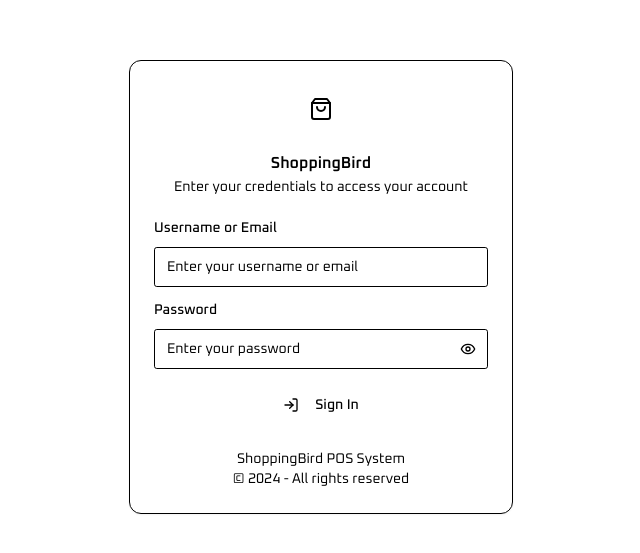
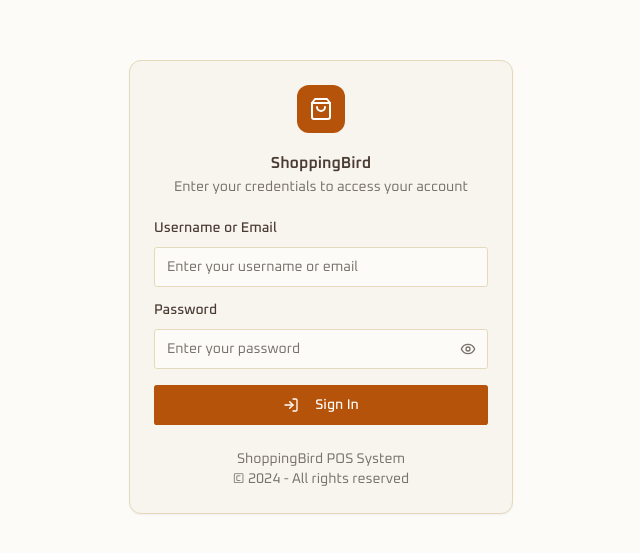
Before and after one commit to ibrahimhuycn/ShoppingBirds, a Next.js app: page /login in a window 1280 px wide. Shown: the part 145-698 px from the top of the page, without its empty margins (319-959 px from the left). Built offline with nearby package versions, Linux system fonts and the light colour scheme; no server answers.

Commit message:
fix: Correct CSS variable format for Tailwind color system compatibility

```diff
--- a/src/app/globals.css
+++ b/src/app/globals.css
@@ -3,152 +3,75 @@
 @tailwind utilities;
 
 :root {
-  --background: hsl(40.0000 60.0000% 98.0392%);
-  --foreground: hsl(20.8696 18.4000% 24.5098%);
-  --card: hsl(36.0000 41.6667% 95.2941%);
-  --card-foreground: hsl(20.8696 18.4000% 24.5098%);
-  --popover: hsl(36.0000 41.6667% 95.2941%);
-  --popover-foreground: hsl(20.8696 18.4000% 24.5098%);
-  --primary: hsl(25.9649 90.4762% 37.0588%);
-  --primary-foreground: hsl(0 0% 100%);
-  --secondary: hsl(34.2857 60.8696% 72.9412%);
-  --secondary-foreground: hsl(33.3333 5.4545% 32.3529%);
-  --muted: hsl(39.1304 45.0980% 90.0000%);
-  --muted-foreground: hsl(25.0000 5.2632% 44.7059%);
-  --accent: hsl(34.2857 68.2927% 83.9216%);
-  --accent-foreground: hsl(33.3333 5.4545% 32.3529%);
-  --destructive: hsl(0 70% 35.2941%);
-  --destructive-foreground: hsl(0 0% 100%);
-  --border: hsl(43.5000 42.5532% 81.5686%);
-  --input: hsl(43.5000 42.5532% 81.5686%);
-  --ring: hsl(25.9649 90.4762% 37.0588%);
-  --chart-1: hsl(25.9649 90.4762% 37.0588%);
-  --chart-2: hsl(25.0000 5.2632% 44.7059%);
-  --chart-3: hsl(35.4545 91.6667% 32.9412%);
-  --chart-4: hsl(25.0000 5.2632% 44.7059%);
-  --chart-5: hsl(40.6061 96.1165% 40.3922%);
-  --sidebar: hsl(39.1304 45.0980% 90.0000%);
-  --sidebar-foreground: hsl(20.8696 18.4000% 24.5098%);
-  --sidebar-primary: hsl(25.9649 90.4762% 37.0588%);
-  --sidebar-primary-foreground: hsl(0 0% 100%);
-  --sidebar-accent: hsl(35.4545 91.6667% 32.9412%);
-  --sidebar-accent-foreground: hsl(0 0% 100%);
-  --sidebar-border: hsl(43.5000 42.5532% 81.5686%);
-  --sidebar-ring: hsl(25.9649 90.4762% 37.0588%);
-  --font-sans: Oxanium, sans-serif;
-  --font-serif: Merriweather, serif;
-  --font-mono: Fira Code, monospace;
+  --background: 40.0000 60.0000% 98.0392%;
+  --foreground: 20.8696 18.4000% 24.5098%;
+  --card: 36.0000 41.6667% 95.2941%;
+  --card-foreground: 20.8696 18.4000% 24.5098%;
+  --popover: 36.0000 41.6667% 95.2941%;
+  --popover-foreground: 20.8696 18.4000% 24.5098%;
+  --primary: 25.9649 90.4762% 37.0588%;
+  --primary-foreground: 0 0% 100%;
+  --secondary: 34.2857 60.8696% 72.9412%;
+  --secondary-foreground: 33.3333 5.4545% 32.3529%;
+  --muted: 39.1304 45.0980% 90.0000%;
+  --muted-foreground: 25.0000 5.2632% 44.7059%;
+  --accent: 34.2857 68.2927% 83.9216%;
+  --accent-foreground: 33.3333 5.4545% 32.3529%;
+  --destructive: 0 70% 35.2941%;
+  --destructive-foreground: 0 0% 100%;
+  --border: 43.5000 42.5532% 81.5686%;
+  --input: 43.5000 42.5532% 81.5686%;
+  --ring: 25.9649 90.4762% 37.0588%;
+  --chart-1: 25.9649 90.4762% 37.0588%;
+  --chart-2: 25.0000 5.2632% 44.7059%;
+  --chart-3: 35.4545 91.6667% 32.9412%;
+  --chart-4: 25.0000 5.2632% 44.7059%;
+  --chart-5: 40.6061 96.1165% 40.3922%;
+  --sidebar: 39.1304 45.0980% 90.0000%;
+  --sidebar-foreground: 20.8696 18.4000% 24.5098%;
+  --sidebar-primary: 25.9649 90.4762% 37.0588%;
+  --sidebar-primary-foreground: 0 0% 100%;
+  --sidebar-accent: 35.4545 91.6667% 32.9412%;
+  --sidebar-accent-foreground: 0 0% 100%;
+  --sidebar-border: 43.5000 42.5532% 81.5686%;
+  --sidebar-ring: 25.9649 90.4762% 37.0588%;
   --radius: 0.3rem;
-  --shadow-2xs: 0px 2px 3px 0px hsl(28 18% 25% / 0.09);
-  --shadow-xs: 0px 2px 3px 0px hsl(28 18% 25% / 0.09);
-  --shadow-sm: 0px 2px 3px 0px hsl(28 18% 25% / 0.18), 0px 1px 2px -1px hsl(28 18% 25% / 0.18);
-  --shadow: 0px 2px 3px 0px hsl(28 18% 25% / 0.18), 0px 1px 2px -1px hsl(28 18% 25% / 0.18);
-  --shadow-md: 0px 2px 3px 0px hsl(28 18% 25% / 0.18), 0px 2px 4px -1px hsl(28 18% 25% / 0.18);
-  --shadow-lg: 0px 2px 3px 0px hsl(28 18% 25% / 0.18), 0px 4px 6px -1px hsl(28 18% 25% / 0.18);
-  --shadow-xl: 0px 2px 3px 0px hsl(28 18% 25% / 0.18), 0px 8px 10px -1px hsl(28 18% 25% / 0.18);
-  --shadow-2xl: 0px 2px 3px 0px hsl(28 18% 25% / 0.45);
-  --tracking-normal: 0em;
-  --spacing: 0.25rem;
 }
 
 .dark {
-  --background: hsl(24 9.8039% 10%);
-  --foreground: hsl(60 4.7619% 95.8824%);
-  --card: hsl(12.0000 6.4935% 15.0980%);
-  --card-foreground: hsl(60 4.7619% 95.8824%);
-  --popover: hsl(12.0000 6.4935% 15.0980%);
-  --popover-foreground: hsl(60 4.7619% 95.8824%);
-  --primary: hsl(24.5815 94.9791% 53.1373%);
-  --primary-foreground: hsl(0 0% 100%);
-  --secondary: hsl(33.3333 5.4545% 32.3529%);
-  --secondary-foreground: hsl(20 5.8824% 90%);
-  --muted: hsl(12.0000 6.4935% 15.0980%);
-  --muted-foreground: hsl(24.0000 5.4348% 63.9216%);
-  --accent: hsl(198.4615 46.4286% 21.9608%);
-  --accent-foreground: hsl(20 5.8824% 90%);
-  --destructive: hsl(0 72.2222% 50.5882%);
-  --destructive-foreground: hsl(0 0% 100%);
-  --border: hsl(30 6.2500% 25.0980%);
-  --input: hsl(30 6.2500% 25.0980%);
-  --ring: hsl(24.5815 94.9791% 53.1373%);
-  --chart-1: hsl(24.5815 94.9791% 53.1373%);
-  --chart-2: hsl(198.6301 88.6640% 48.4314%);
-  --chart-3: hsl(45.3982 93.3884% 47.4510%);
-  --chart-4: hsl(24.0000 5.4348% 63.9216%);
-  --chart-5: hsl(25.0000 5.2632% 44.7059%);
-  --sidebar: hsl(12.0000 6.4935% 15.0980%);
-  --sidebar-foreground: hsl(60 4.7619% 95.8824%);
-  --sidebar-primary: hsl(24.5815 94.9791% 53.1373%);
-  --sidebar-primary-foreground: hsl(0 0% 100%);
-  --sidebar-accent: hsl(198.6301 88.6640% 48.4314%);
-  --sidebar-accent-foreground: hsl(212.3077 73.0337% 17.4510%);
-  --sidebar-border: hsl(30 6.2500% 25.0980%);
-  --sidebar-ring: hsl(24.5815 94.9791% 53.1373%);
-  --font-sans: Oxanium, sans-serif;
-  --font-serif: Merriweather, serif;
-  --font-mono: Fira Code, monospace;
+  --background: 24 9.8039% 10%;
+  --foreground: 60 4.7619% 95.8824%;
+  --card: 12.0000 6.4935% 15.0980%;
+  --card-foreground: 60 4.7619% 95.8824%;
+  --popover: 12.0000 6.4935% 15.0980%;
+  --popover-foreground: 60 4.7619% 95.8824%;
+  --primary: 24.5815 94.9791% 53.1373%;
+  --primary-foreground: 0 0% 100%;
+  --secondary: 33.3333 5.4545% 32.3529%;
+  --secondary-foreground: 20 5.8824% 90%;
+  --muted: 12.0000 6.4935% 15.0980%;
+  --muted-foreground: 24.0000 5.4348% 63.9216%;
+  --accent: 198.4615 46.4286% 21.9608%;
+  --accent-foreground: 20 5.8824% 90%;
+  --destructive: 0 72.2222% 50.5882%;
+  --destructive-foreground: 0 0% 100%;
+  --border: 30 6.2500% 25.0980%;
+  --input: 30 6.2500% 25.0980%;
+  --ring: 24.5815 94.9791% 53.1373%;
+  --chart-1: 24.5815 94.9791% 53.1373%;
+  --chart-2: 198.6301 88.6640% 48.4314%;
+  --chart-3: 45.3982 93.3884% 47.4510%;
+  --chart-4: 24.0000 5.4348% 63.9216%;
+  --chart-5: 25.0000 5.2632% 44.7059%;
+  --sidebar: 12.0000 6.4935% 15.0980%;
+  --sidebar-foreground: 60 4.7619% 95.8824%;
+  --sidebar-primary: 24.5815 94.9791% 53.1373%;
+  --sidebar-primary-foreground: 0 0% 100%;
+  --sidebar-accent: 198.6301 88.6640% 48.4314%;
+  --sidebar-accent-foreground: 212.3077 73.0337% 17.4510%;
+  --sidebar-border: 30 6.2500% 25.0980%;
+  --sidebar-ring: 24.5815 94.9791% 53.1373%;
   --radius: 0.3rem;
-  --shadow-2xs: 0px 2px 3px 0px hsl(0 0% 5% / 0.09);
-  --shadow-xs: 0px 2px 3px 0px hsl(0 0% 5% / 0.09);
-  --shadow-sm: 0px 2px 3px 0px hsl(0 0% 5% / 0.18), 0px 1px 2px -1px hsl(0 0% 5% / 0.18);
-  --shadow: 0px 2px 3px 0px hsl(0 0% 5% / 0.18), 0px 1px 2px -1px hsl(0 0% 5% / 0.18);
-  --shadow-md: 0px 2px 3px 0px hsl(0 0% 5% / 0.18), 0px 2px 4px -1px hsl(0 0% 5% / 0.18);
-  --shadow-lg: 0px 2px 3px 0px hsl(0 0% 5% / 0.18), 0px 4px 6px -1px hsl(0 0% 5% / 0.18);
-  --shadow-xl: 0px 2px 3px 0px hsl(0 0% 5% / 0.18), 0px 8px 10px -1px hsl(0 0% 5% / 0.18);
-  --shadow-2xl: 0px 2px 3px 0px hsl(0 0% 5% / 0.45);
-}
-
-@theme inline {
-  --color-background: var(--background);
-  --color-foreground: var(--foreground);
-  --color-card: var(--card);
-  --color-card-foreground: var(--card-foreground);
-  --color-popover: var(--popover);
-  --color-popover-foreground: var(--popover-foreground);
-  --color-primary: var(--primary);
-  --color-primary-foreground: var(--primary-foreground);
-  --color-secondary: var(--secondary);
-  --color-secondary-foreground: var(--secondary-foreground);
-  --color-muted: var(--muted);
-  --color-muted-foreground: var(--muted-foreground);
-  --color-accent: var(--accent);
-  --color-accent-foreground: var(--accent-foreground);
-  --color-destructive: var(--destructive);
-  --color-destructive-foreground: var(--destructive-foreground);
-  --color-border: var(--border);
-  --color-input: var(--input);
-  --color-ring: var(--ring);
-  --color-chart-1: var(--chart-1);
-  --color-chart-2: var(--chart-2);
-  --color-chart-3: var(--chart-3);
-  --color-chart-4: var(--chart-4);
-  --color-chart-5: var(--chart-5);
-  --color-sidebar: var(--sidebar);
-  --color-sidebar-foreground: var(--sidebar-foreground);
-  --color-sidebar-primary: var(--sidebar-primary);
-  --color-sidebar-primary-foreground: var(--sidebar-primary-foreground);
-  --color-sidebar-accent: var(--sidebar-accent);
-  --color-sidebar-accent-foreground: var(--sidebar-accent-foreground);
-  --color-sidebar-border: var(--sidebar-border);
-  --color-sidebar-ring: var(--sidebar-ring);
-
-  --font-sans: var(--font-sans);
-  --font-mono: var(--font-mono);
-  --font-serif: var(--font-serif);
-
-  --radius-sm: calc(var(--radius) - 4px);
-  --radius-md: calc(var(--radius) - 2px);
-  --radius-lg: var(--radius);
-  --radius-xl: calc(var(--radius) + 4px);
-
-  --shadow-2xs: var(--shadow-2xs);
-  --shadow-xs: var(--shadow-xs);
-  --shadow-sm: var(--shadow-sm);
-  --shadow: var(--shadow);
-  --shadow-md: var(--shadow-md);
-  --shadow-lg: var(--shadow-lg);
-  --shadow-xl: var(--shadow-xl);
-  --shadow-2xl: var(--shadow-2xl);
 }
 
 @layer base {
```
